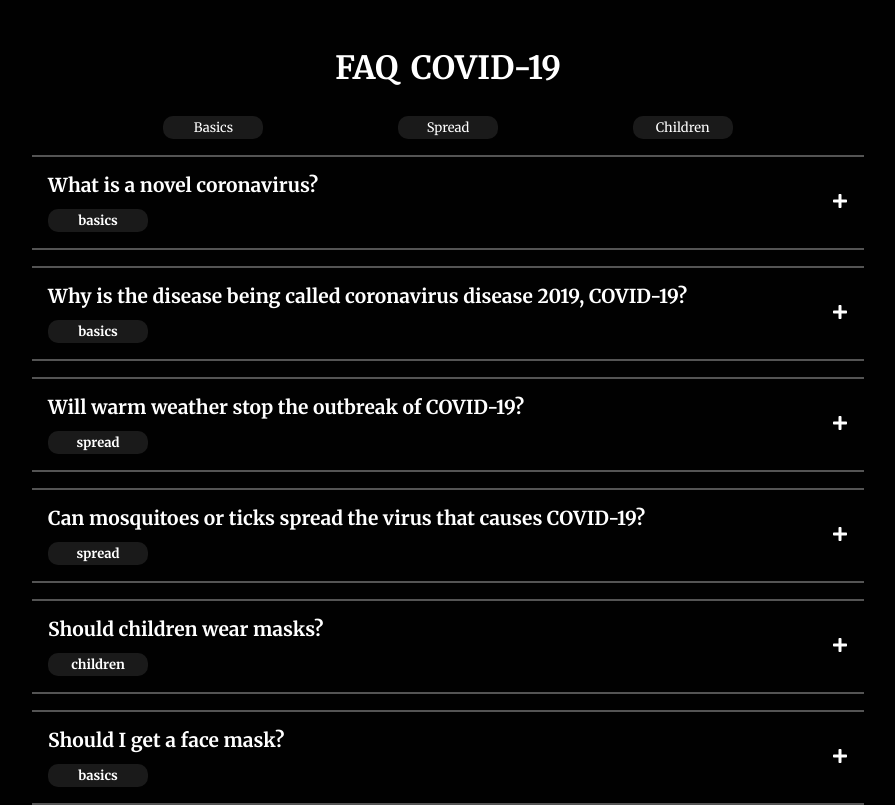
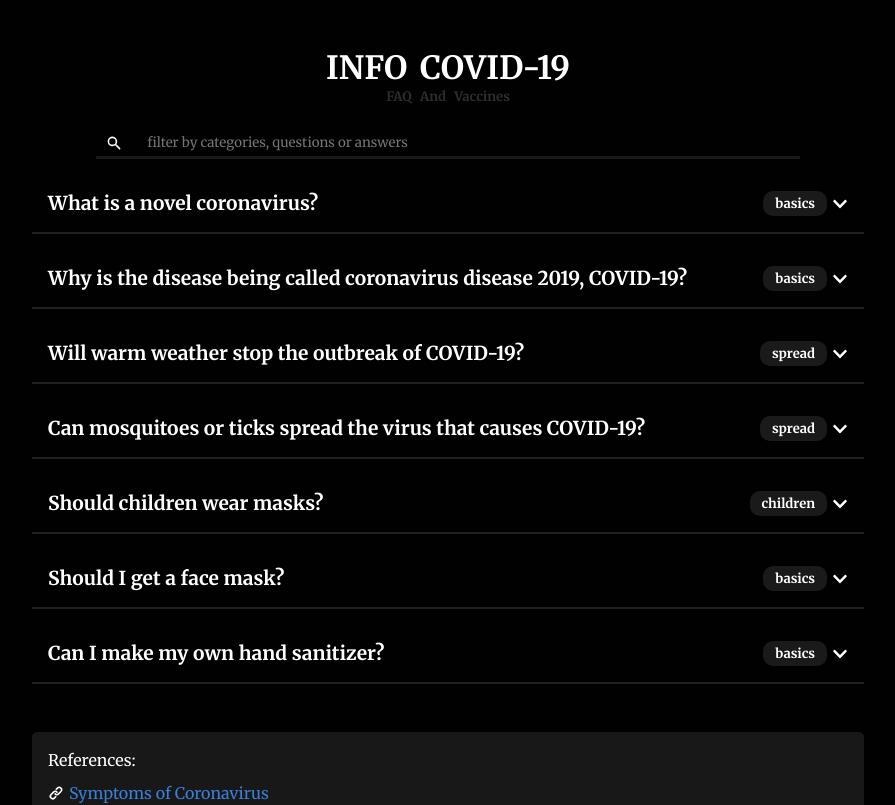
Before and after one commit to samueldlacruz/FAQ-covid-19-pwa, a React (Create React App) app: page / in a window 1280 px wide. Shown: the top 805 px of the page, without its empty margins (192-1087 px from the left). Built offline with nearby package versions, Linux system fonts and the light colour scheme.

Commit message:
feat: input search added and footer updated

```diff
--- a/package.json
+++ b/package.json
@@ -11,10 +11,11 @@
     "@types/react": "^16.9.0",
     "@types/react-dom": "^16.9.0",
     "@types/styled-components": "^5.1.4",
+    "animate.css": "^4.1.1",
     "axios": "^0.20.0",
     "react": "^16.13.1",
     "react-dom": "^16.13.1",
-    "react-icons": "^3.11.0",
+    "react-icons": "^4.2.0",
     "react-scripts": "3.4.3",
     "styled-components": "^5.2.0",
     "typescript": "~3.7.2"
--- a/src/components/FAQ/FAQ.styles.tsx
+++ b/src/components/FAQ/FAQ.styles.tsx
@@ -1,5 +1,5 @@
 import styled, { keyframes } from 'styled-components';
-import { FaPlus, FaTimes } from 'react-icons/fa';
+import { FaChevronDown, FaChevronUp } from 'react-icons/fa';
 
 type FAQAnswerType = {
     isOpen: boolean;
@@ -15,26 +15,37 @@ export const FAQContainer = styled.div`
 `
 
 export const FAQQuestion = styled.button`
- border: 2px solid #545454;
+ border: none;
+ border-bottom: 2px solid rgb(32, 32, 32);
  font-size: clamp(1rem, 1.5vw, 2rem);
  color: #fff;
  width: 100%;
- border-left: none;
- border-right: none;
  outline: none;
- display: flex;
- justify-content: space-between;
- align-items: center;
 
  background: transparent;
  padding: 1rem;
  margin-bottom: 1rem;
  text-align: left;
  font-weight: bold;
+
+ display: flex;
+ justify-content: space-between;
+
+ div {
+   display: flex;
+   justify-content: center;
+   align-items: center;
+ }
+
+ @media screen and (max-width: 700px) {
+  margin-top: .75rem;
+ }
 `
 
 const slideDown = keyframes`
-
+  0% { transform: translateX(-2000px) scale(0.7); opacity: 0.7}
+  80% { transform: translateX(0px) scale(0.7);opacity: 0.7;}
+  100% {transform: scale(1);opacity: 1; }
 `
 export const FAQBadge = styled.span`
   background: #2d2d2d96;
@@ -42,9 +53,9 @@ export const FAQBadge = styled.span`
   border-radius: 10px;
   font-size: small;
   text-align: center;
-  width: 100px;
-  padding: 3px;
-  margin-top: .75rem;
+  width: fit-content;
+  padding: 4px 12px;
+  margin-left: 1rem;
 `
 
 export const FAQAnswer = styled.p<FAQAnswerType>`
@@ -56,11 +67,11 @@ export const FAQAnswer = styled.p<FAQAnswerType>`
  animation: ${slideDown} 500ms ease-in-out;
 `
 
-export const SpanIcon = styled(FaPlus)`
+export const SpanIcon = styled(FaChevronDown)`
  color: #fff;
 `
 
-export const CloseIcon = styled(FaTimes)`
+export const CloseIcon = styled(FaChevronUp)`
  color: #fff;
 `
 
--- a/src/components/FAQ/index.tsx
+++ b/src/components/FAQ/index.tsx
@@ -6,8 +6,7 @@ import {
     Icon,
     SpanIcon,
     CloseIcon,
-    FAQBadge,
-    Flex
+    FAQBadge
 } from './FAQ.styles';
 import { Faq } from './types';
 
@@ -18,18 +17,18 @@ interface FAQProps {
 }
 
 const FAQ: React.FunctionComponent<FAQProps> = ({ faq, toggleFAQ, index }) => {
-  const { question, category, answer, isOpen } = faq;
+    const { question, category, answer, isOpen } = faq;
 
-  const icon = isOpen ? <CloseIcon /> : <SpanIcon />;
+    const icon = isOpen ? <CloseIcon /> : <SpanIcon />;
 
     return (
         <FAQContainer>
             <FAQQuestion>
-               <Flex>
                 {question}
-                <FAQBadge>{category}</FAQBadge>
-               </Flex>
-               <Icon onClick={() => toggleFAQ(index)}>{icon}</Icon>
+                <div>
+                    <FAQBadge>{category}</FAQBadge>
+                    <Icon onClick={() => toggleFAQ(index)}>{icon}</Icon>
+                </div>
             </FAQQuestion>
             <FAQAnswer isOpen={isOpen}>
                 {answer}
--- a/src/components/Filter/Filter.style.tsx
+++ b/src/components/Filter/Filter.style.tsx
@@ -13,13 +13,27 @@ export const FiltrerContainer = styled.div`
   }
 `
 
-export const Badge = styled.span`
-  background: #2d2d2d96;
-  color: #fff;
-  border-radius: 10px;
-  font-size: small;
-  text-align: center;
-  width: 100px;
-  padding: 3px;
-  margin-top: .75rem;
+export const ContainerInput = styled.div`
+  width: 100%;
+  display: flex;
+  justify-content: center;
+  align-items: center;
+  color: white;
+  border-bottom: 3px solid rgb(24, 24, 24);
+
+  div {
+    align-items: center;
+    display: flex;
+    justify-content: center;
+    width: 5%;
+  }
+
+  input {
+    color: white;
+    background: transparent;
+    border: none;
+    outline: none;
+    width: 95%;
+    padding: 5px 1rem;
+  }
 `
--- a/src/components/Filter/index.tsx
+++ b/src/components/Filter/index.tsx
@@ -1,8 +1,9 @@
 import React from 'react';
 import {
     FiltrerContainer,
-    Badge
+    ContainerInput
 } from './Filter.style';
+import { HiSearch } from "react-icons/hi";
 
 interface FilterProps {
 
@@ -12,9 +13,12 @@ const Filter: React.FunctionComponent<FilterProps> = () => {
 
     return (
         <FiltrerContainer>
-            <Badge>Basics</Badge>
-            <Badge>Spread</Badge>
-            <Badge>Children</Badge>
+            <ContainerInput>
+                <div>
+                    <HiSearch />
+                </div>
+                <input type="text" placeholder="filter by categories, questions or answers" />
+            </ContainerInput>
         </FiltrerContainer>
     )
 }
--- a/src/components/Footer/Footer.styles.tsx
+++ b/src/components/Footer/Footer.styles.tsx
@@ -3,31 +3,32 @@ import styled from 'styled-components';
 export const FooterContainer = styled.div`
  margin-top: 2rem;
  padding: 1rem;
- background: #2D2D2D;
+ background: rgb(24, 24, 24);
  color:#fff;;
  border-radius: 5px;
  line-height: 1.5;
- text-align: center;
-
  display: flex;
  flex-direction: column;
- justify-content: center;
- align-items: center;
+
+ width: 65vw;
+
+ @media (max-width: 768px) {
+   width: 100%;
+ }
 `
 export const FooterItems = styled.ul`
  display: flex;
  list-style: none;
-
- @media screen and (max-width: 700px) {
-     flex-direction: column;
- }
+ flex-direction: column;
 `
 export const FooterLink = styled.li`
- padding-left: 1rem;
- margin-top: .75rem;
+  display: flex;
+  align-items: center;
+  margin-top: .55rem;
 
  a {
      color: #3a7fda;
+     padding-left: 5px;
      text-decoration: none;
      transition: 0.2s ease-in-out;
 
--- a/src/components/Footer/index.tsx
+++ b/src/components/Footer/index.tsx
@@ -1,6 +1,6 @@
 import React from 'react';
 import { FooterContainer, FooterItems, FooterLink } from './Footer.styles';
-
+import { HiLink } from 'react-icons/hi'
 const links = [
    {
      text: 'Symptoms of Coronavirus',
@@ -15,10 +15,11 @@ const links = [
 const Footer: React.FunctionComponent = () => {
     return (
        <FooterContainer>
-         More information:
+         References:
           <FooterItems>
              {links.map((link, index) => (
               <FooterLink key={index}>
+                 <HiLink />
                 <a href={link.href}>{link.text}</a>
              </FooterLink>
              ))}
--- a/src/components/Header/index.tsx
+++ b/src/components/Header/index.tsx
@@ -5,12 +5,27 @@ const Heading = styled.header`
   font-size: clamp(1rem, 10vw, 2rem);
   text-transform: uppercase;
   font-weight: 700;
-  margin-bottom: 1rem;
+  margin-bottom: 1.5rem;
   color: #fff;
   text-align: center;
   word-spacing: 5px;
+  display: flex;
+  flex-direction: column;
+
+  span {
+    font-size: small;
+    text-transform: capitalize;
+    color: #2d2d2d;
+  }
 `
 
-const Header = () => <Heading>faq covid-19</Heading>;
+const Header = () => {
+   return (
+     <Heading>
+       Info covid-19
+       <span>FAQ and vaccines</span>
+     </Heading>
+   )
+}
 
 export default Header
```
Also changed, not shown: 1 other file (tests, documents, lock files or other folders).
